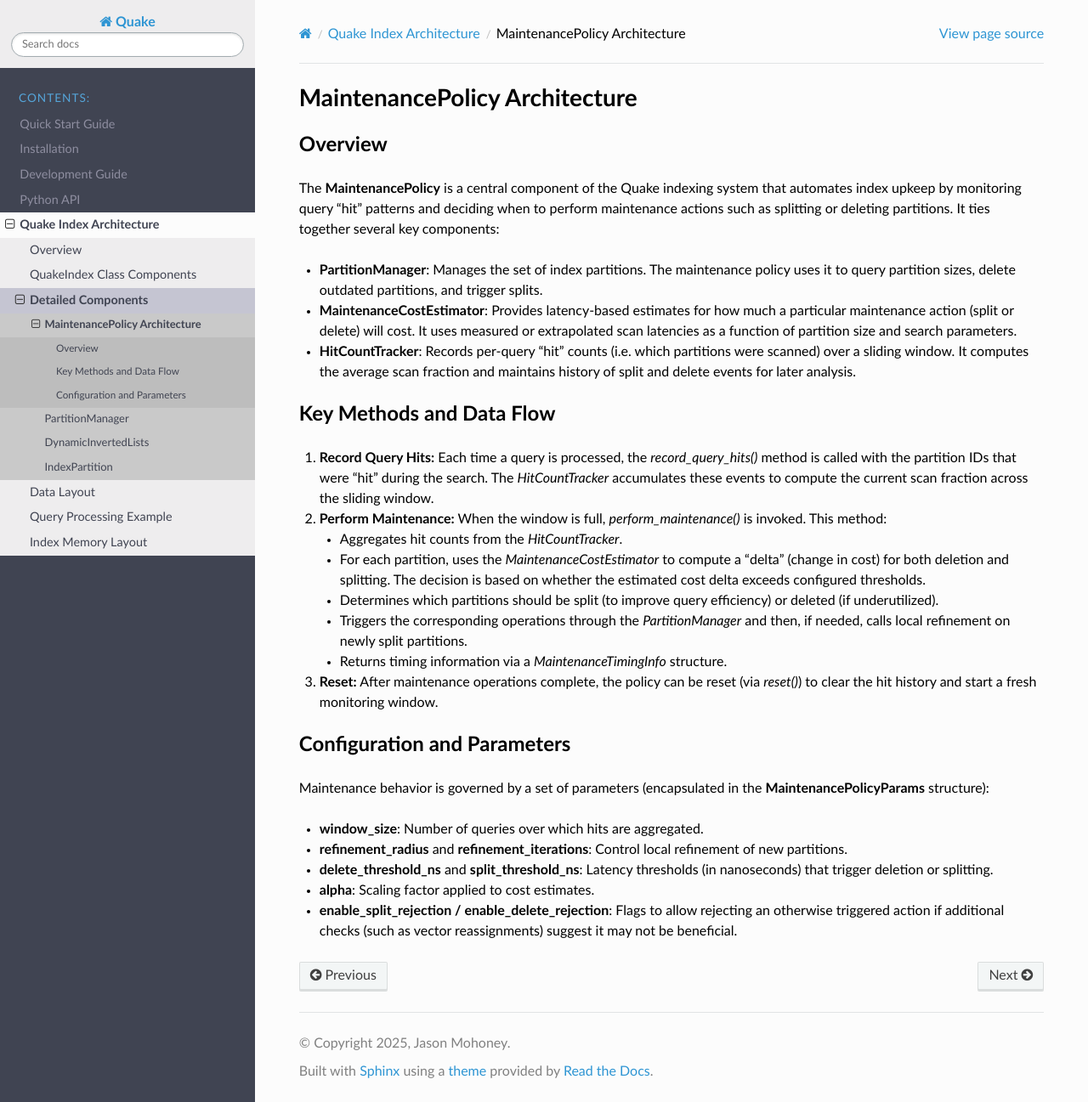
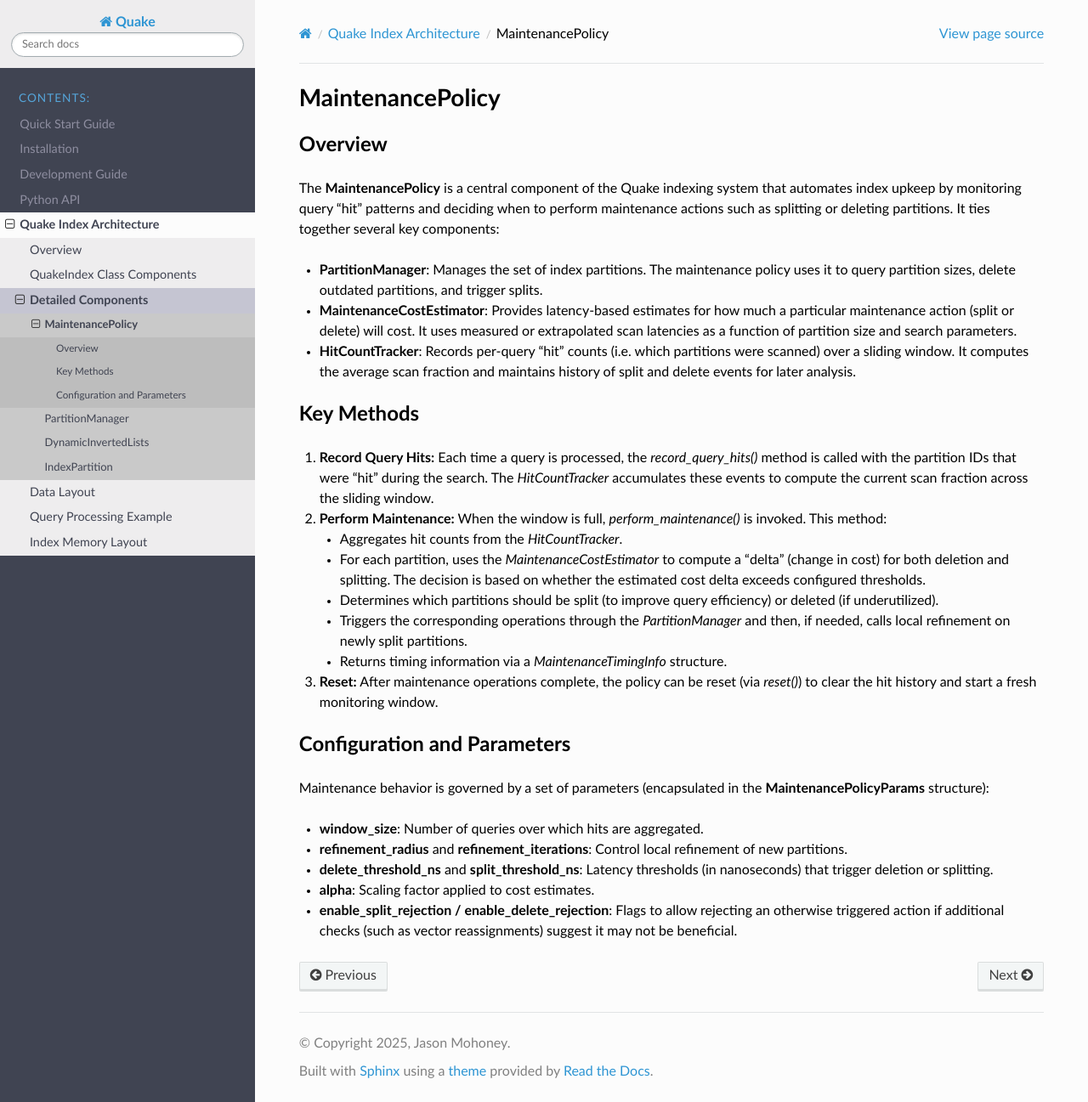
Before and after one commit to marius-team/quake, a Sphinx documentation site: the page built from docs/architecture/maintenance_policy.rst, in a window 1280 px wide and 1297 px high. Shown: the whole window at 85% size. Built offline with Sphinx 7.4.7 and the Read the Docs theme 3.1.0, drawn with Linux system fonts in a browser that asks for light colours; pages that are not in the unit, such as notebooks, are missing from menus.

Commit message:
doc tweaks

```diff
--- a/docs/architecture/maintenance_policy.rst
+++ b/docs/architecture/maintenance_policy.rst
@@ -1,4 +1,4 @@
-MaintenancePolicy Architecture
+MaintenancePolicy
 ================================
 
 Overview
@@ -17,7 +17,7 @@ several key components:
   scanned) over a sliding window. It computes the average scan fraction and maintains
   history of split and delete events for later analysis.
 
-Key Methods and Data Flow
+Key Methods
 -------------------------
 1. **Record Query Hits:**
    Each time a query is processed, the `record_query_hits()` method is called
```
